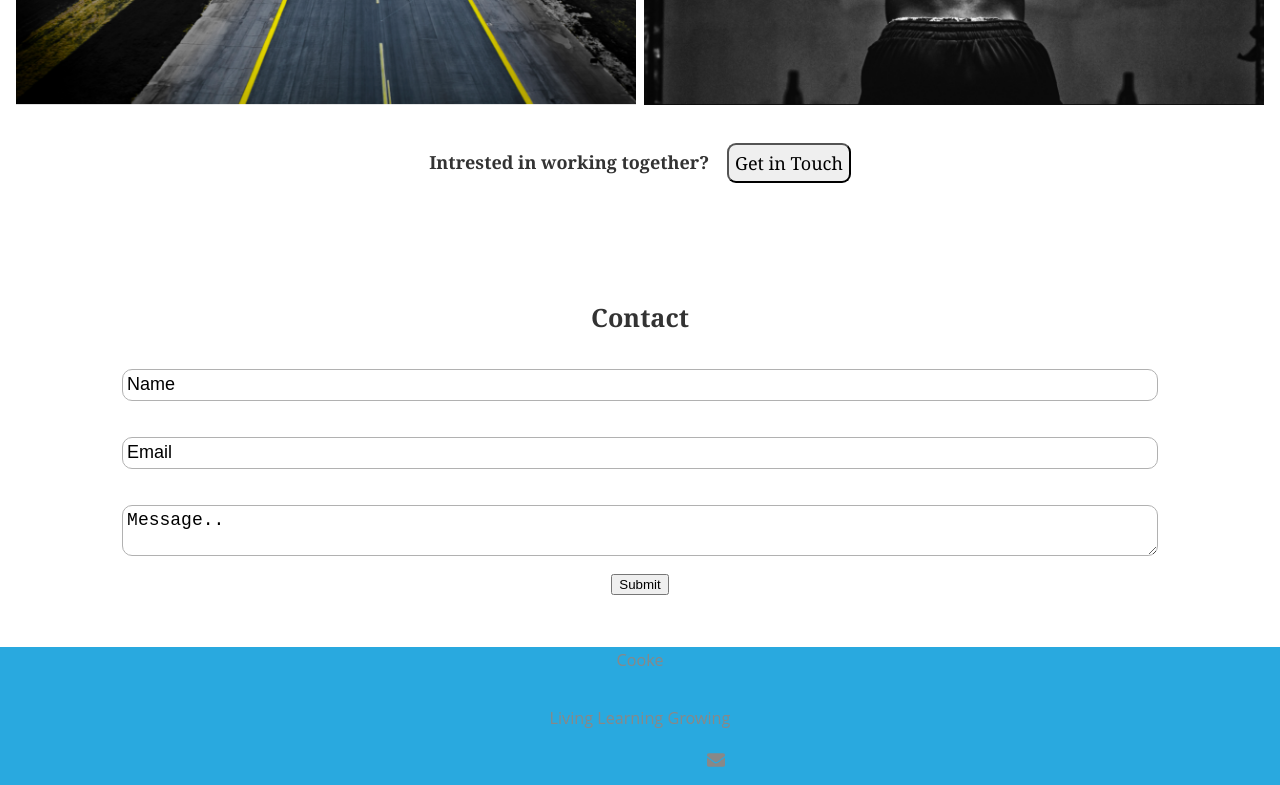
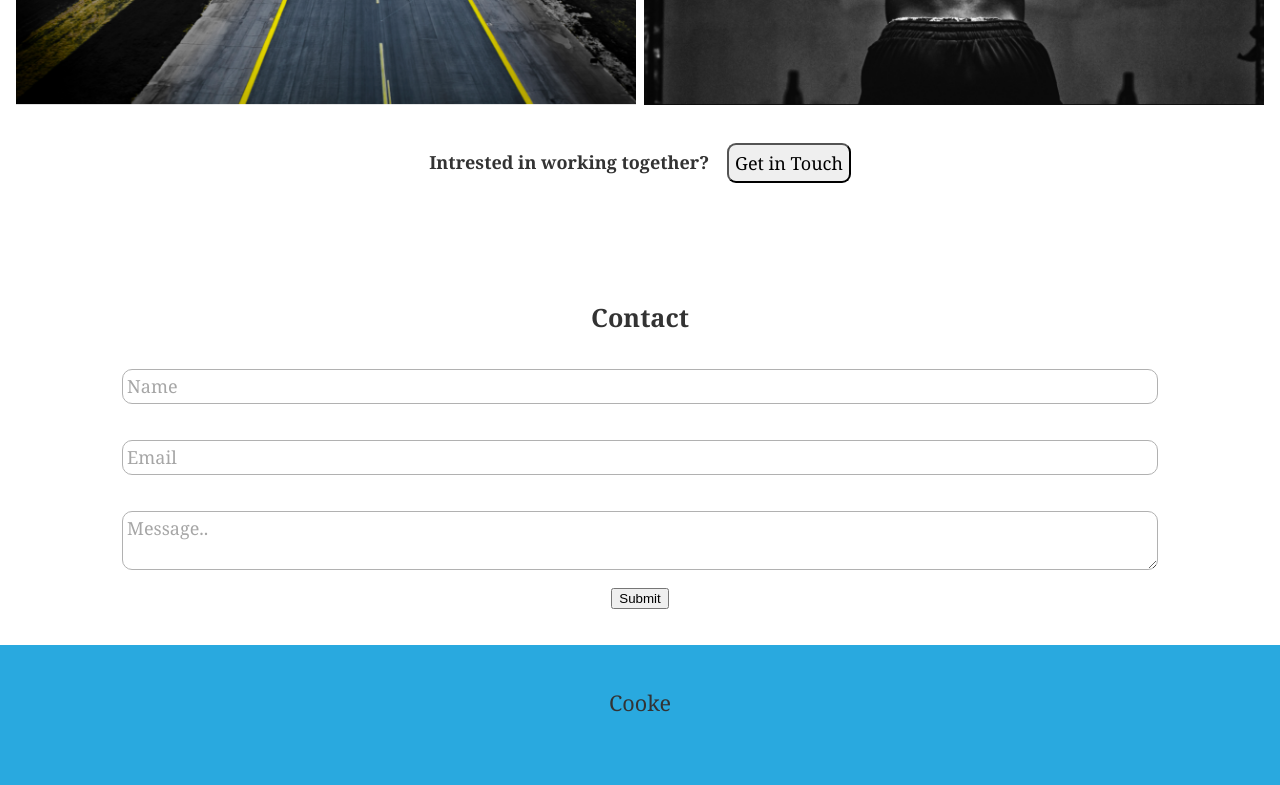
Before and after one commit to cook1e20/SCookeportfolio, a React (Create React App) app: page / in a window 1280 px wide. Shown: the part 2000-2785 px from the top of the page. Built offline with nearby package versions, Linux system fonts and the light colour scheme; what @fortawesome/fontawesome-free-brands would draw is missing.

Commit message:
Contact form

```diff
--- a/src/Contact.js
+++ b/src/Contact.js
@@ -1,18 +1,38 @@
-import React from 'react';
+import React, { Component } from 'react';
 import './stylesheets/Contact.css';
 
-const Contact = () => (
-  <div id="contact-form">
-    <h3 className="title">Contact</h3>
-    <form name="contact" id="contact-form" method="POST" netlify>
 
-      <input type="text" id="name" name="name" value="Name" />
-      <input type="email" id="Email" name="email" value="Email" />
-      <textarea type="text" id="addit" name="info" value="Message.." />
+export default class Contact extends Component {
+  constructor(props) {
+    super(props);
+    this.state = {
+      Name: 'Name',
+      Email: 'Email',
+      Message: 'Message..',
+    };
 
-      <button type="submit">Submit</button>
-    </form>
-  </div>
-);
+    this.handleChange = this.handleChange.bind(this);
+  }
 
-export default Contact;
+  handleChange(event) {
+    this.setState({ Name: event.target.value });
+  }
+
+  render() {
+    const { Name, Email, Message } = this.state;
+    return (
+
+      <div id="contact-form">
+        <h3 className="title">Contact</h3>
+        <form name="contact" id="contact-form" method="POST" netlify="true">
+
+          <input type="text" id="Name" name="name" value={Name} onChange={this.handleChange} />
+          <input type="email" id="Email" name="email" value={Email} onChange={this.handleChange} />
+          <textarea type="text" id="addit" name="info" value={Message} onChange={this.handleChange} />
+
+          <button type="submit">Submit</button>
+        </form>
+      </div>
+    );
+  }
+}
--- a/src/stylesheets/About.css
+++ b/src/stylesheets/About.css
@@ -1,11 +1,11 @@
 h2 {
-  font-family: "Titillium Web", "Mercury SSm B", georgia, "times new roman";
+  font-family: georgia, "times new roman";
   font-size: 1.4em;
   line-height: 1.2em;
 }
 
 p {
-  font-family: "Open Sans", sans-serif;
+  font-family: georgia, "times new roman", "Open Sans", sans-serif;
   font-size: 0.9em;
   line-height: 1.4em;
   text-align: center;
--- a/src/stylesheets/Contact.css
+++ b/src/stylesheets/Contact.css
@@ -1,4 +1,5 @@
 #contact-form {
+  font-family: georgia, "times new roman", "Open Sans", sans-serif;
   display: flex;
   flex-direction: column;
   width: 90%;
@@ -9,6 +10,8 @@
 
 #contact-form input:not([type="submit"]),
 #contact-form textarea {
+  font-family: georgia, "times new roman", "Open Sans", sans-serif;
+  color: rgb(166, 166, 166);
   width: 100%;
   border: 1px solid #b1b1b1;
   box-sizing: border-box;
--- a/src/stylesheets/Footer.css
+++ b/src/stylesheets/Footer.css
@@ -1,5 +1,11 @@
 #footer {
   background: #29a9df;
+  color: rgb(51, 51, 51);
+  font-size: 1.5rem;
+}
+
+#logo {
+  padding: 1em;
 }
 
 .socialMedia {
@@ -8,9 +14,15 @@
   align-items: center;
 }
 .socialMedia a {
-  padding-left: 2em;
-  padding-right: 2em;
+  padding-left: 2rem;
+  padding-right: 2rem;
 }
+
+svg {
+  width: 3rem;
+  color: rgb(51, 51, 51);
+}
+
 .socialMedia a:hover {
   transform: scale(0.8);
 }
--- a/src/stylesheets/Header.css
+++ b/src/stylesheets/Header.css
@@ -18,7 +18,7 @@
   margin: 0 auto;
 }
 .titleLeft h1 {
-  font-family: Moderne Sans, sans-serif;
+  font-family: sans-serif;
   font-style: Normal;
   font-weight: 600;
   font-size: 4rem;
@@ -29,7 +29,7 @@
   margin: 0;
   padding: 0;
   align-self: flex-start;
-  font-family: Moderne Sans, sans-serif;
+  font-family: georgia, sans-serif;
   font-style: Normal;
   font-size: 2rem;
   color: #161616;
--- a/src/stylesheets/Work.css
+++ b/src/stylesheets/Work.css
@@ -8,13 +8,13 @@
 h3 {
   margin: 2em 1em 0 1em;
   text-align: left;
-  font-family: "Titillium Web", "Mercury SSm B", georgia, "times new roman";
+  font-family: georgia, "times new roman", "Open Sans", sans-serif;
   font-size: 1.4em;
   line-height: 1.2em;
   color: rgb(51, 51, 51);
 }
 h4 {
-  font-family: "Titillium Web", "Mercury SSm B", georgia, "times new roman";
+  font-family: georgia, "times new roman", "Open Sans", sans-serif;
   font-size: 1em;
   line-height: 1.2em;
   color: rgb(51, 51, 51);
```
